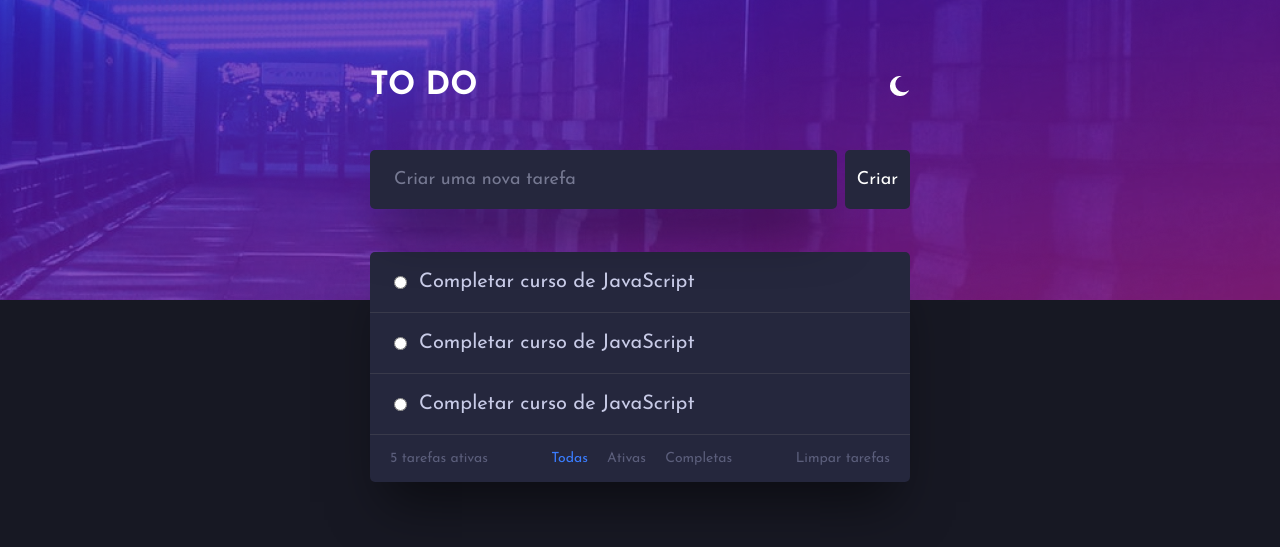
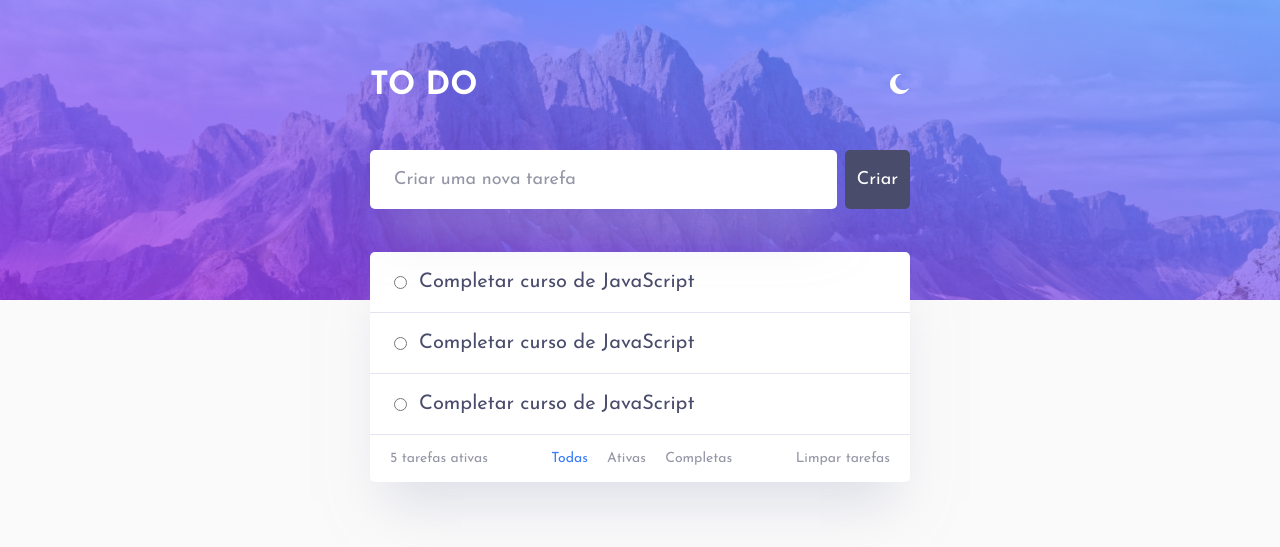
Before and after one commit to MattiasDoCss/todo-app, a Node server app: page / in a window 1280 px wide. Shown: the top 547 px of the page. Run offline with Node 20, Linux system fonts and the light colour scheme; some libraries are stand-ins or nearby versions.

Commit message:
deixando a mudança de tema dinâmica

```diff
--- a/public/css/styles.css
+++ b/public/css/styles.css
@@ -69,6 +69,12 @@ header div div {
     justify-content: space-between;
 
     margin-bottom: 2.5rem;
+}
+
+header button {
+    background: none;
+    border: none;
+    cursor: pointer;
 }
 
 header div h1 {
--- /dev/null
+++ b/public/js/script.js
@@ -0,0 +1,44 @@
+function alterarTema () {
+    const tema = localStorage.getItem("tema")
+    const body = document.querySelector("body")
+    const button = document.querySelector(".tema-button")
+
+    if (tema) {
+        let novoTema
+
+        if (tema === "Light") {
+            novoTema = "dark"
+            button.innerHTML =  `<img src="/imagens/sun-icon.png" alt="ícone de sol">`
+            body.classList.remove("Light")
+            body.classList.add("dark")
+        } else {
+            novoTema = "Light"
+            button.innerHTML =  `<img src="/imagens/moon-icon.png" alt="ícone de lua">`
+            body.classList.remove("dark")
+            body.classList.add("Light")
+        }
+
+        localStorage.setItem("tema", novoTema)
+        return
+    }
+
+    localStorage.setItem("tema", "dark")
+    body.classList.add("dark")
+}
+
+function verificarTema() {
+    const tema = localStorage.getItem("tema")
+    const body = document.querySelector("body")
+    const button = document.querySelector(".tema-button")
+
+
+    if (tema === "dark") {
+        body.classList.add("dark")
+        button.innerHTML =  `<img src="/imagens/sun-icon.png" alt="ícone de sol">`
+    } else {
+        body.classList.add("Light")
+        button.innerHTML =  `<img src="/imagens/moon-icon.png" alt="ícone de lua">`
+    }
+}
+
+verificarTema()
--- a/views/layouts/main.handlebars
+++ b/views/layouts/main.handlebars
@@ -9,12 +9,14 @@
     <link href="https://fonts.googleapis.com/css2?family=Josefin+Sans:wght@400;700&display=swap" rel="stylesheet">
     <title>ToDo App</title>
 </head>
-<body class="dark">
+<body>
     <header>
         <div>
             <div>
                 <h1>To Do</h1>
-                <img src="/imagens/moon-icon.png" alt="ícone de lua">
+                <button class="tema-button" onclick="alterarTema()">
+                    <img src="/imagens/moon-icon.png" alt="ícone de lua">
+                </button>
             </div>
 
             <form action="">
@@ -25,5 +27,7 @@
     </header>
 
     {{{body}}}
+
+    <script src="/js/script.js"></script>
 </body>
 </html>
```
